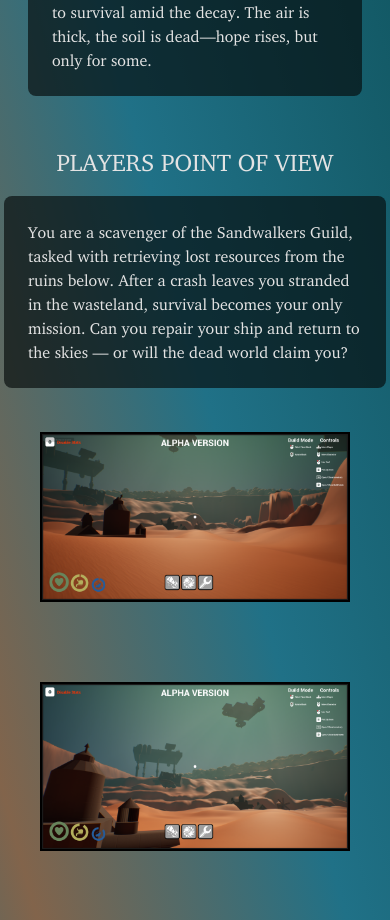
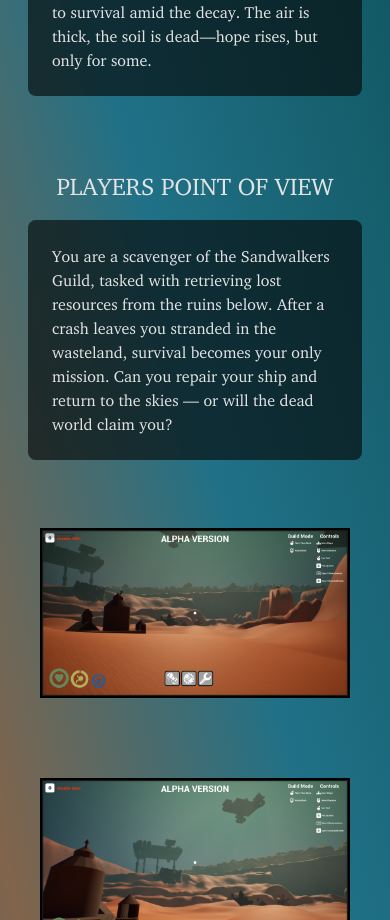
Before and after one commit to jasminedns/steam-wrecked, a Next.js app: page /game in a window 390 px wide. Shown: the part 1300-2220 px from the top of the page. Built offline with nearby package versions, Linux system fonts and the light colour scheme.

Commit message:
fixing padding

```diff
--- a/src/components/AG_PPV_Div/index.tsx
+++ b/src/components/AG_PPV_Div/index.tsx
@@ -2,7 +2,7 @@ const AG_PPV_Div = () => {
     return (
         <>
 
-        <div className="flex flex-col  lg:basis-[50%] lg:m-4 items-center">
+        <div className="flex flex-col m-6 lg:basis-[50%] lg:m-4 items-center">
             <p className="uppercase text-[24px] md:text-[32px] text-[#F5F5F5] charter m-6 mb-0 text-center">Players point of view</p>
             <div className="bg-[#060A0A]/65 text-[#F5F5F5]  m-1 mt-4 sm:m-6  md:mx-20  lg:mx-0  max-w-[500px]  md:max-w-fit lg:max-w-[500px] rounded-lg">
                 <p className="p-[8px] m-4 sm:m-0 md:p-[24px] lg:p-[46px] text-[16px] md:text-xl charter ">You are a scavenger of the Sandwalkers Guild, tasked with retrieving lost resources from the ruins below.
```
